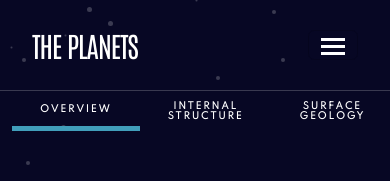
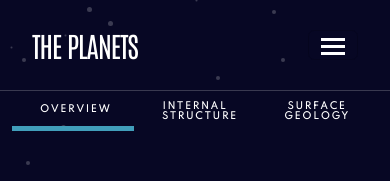
Before and after one commit to EnF1NeeT/Planets-fact-site, a website: page index.html in a window 390 px wide. Shown: the top 181 px of the page. Drawn offline with nearby package versions, Linux system fonts and the light colour scheme.

Commit message:
Updated index.html and style.css

```diff
--- a/index.html
+++ b/index.html
@@ -123,7 +123,9 @@
     <main>
       <section class="planet">
         <div class="container">
-          <div class="m-0 d-md-none mb-5 btn-group-mobile d-flex flex-row">
+          <div
+            class="w-100 m-0 d-md-none mb-5 btn-group-mobile d-flex flex-row"
+          >
             <button class="btn-planet" id="overview-btn-mobile">
               OVERVIEW
             </button>
--- a/style.css
+++ b/style.css
@@ -268,6 +268,7 @@ div.planet-img[planet="neptune"] {
     letter-spacing: 1.92857px;
     text-transform: uppercase;
     border: none;
+    width: 33.333333%;
   }
   .planet-img {
     margin-bottom: 98px;
```
